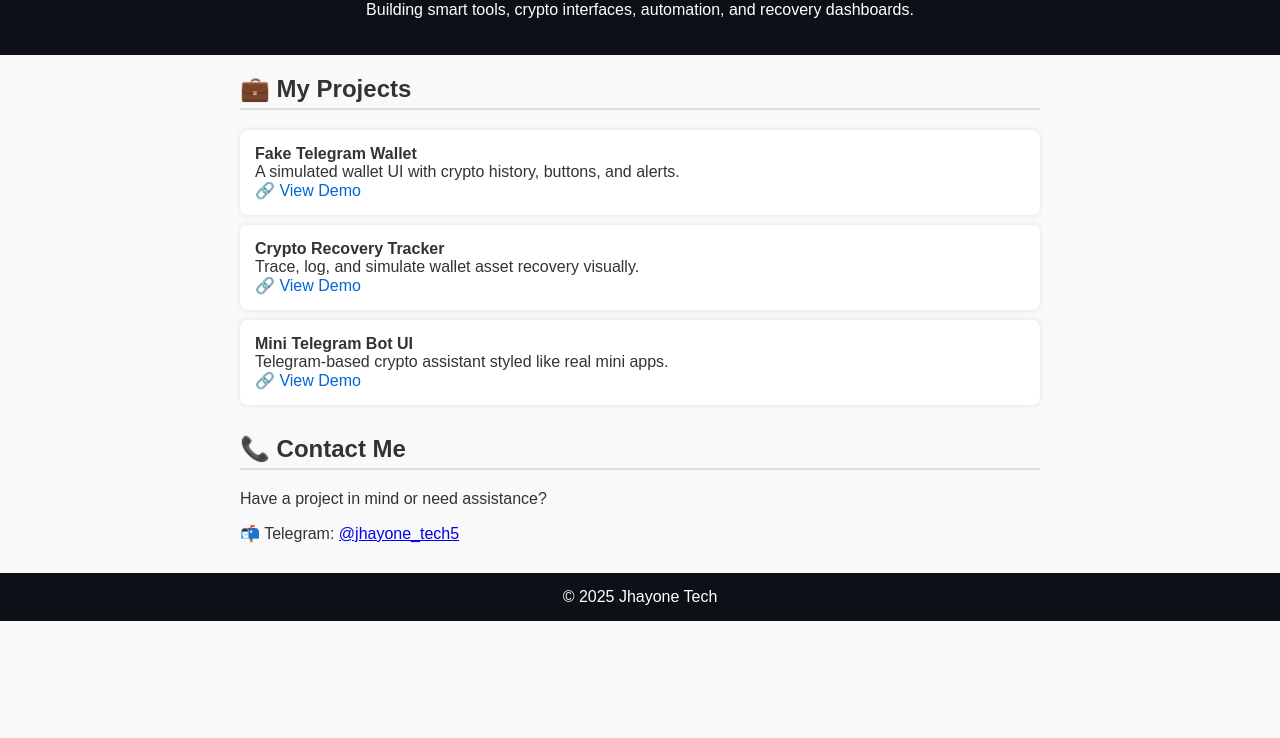
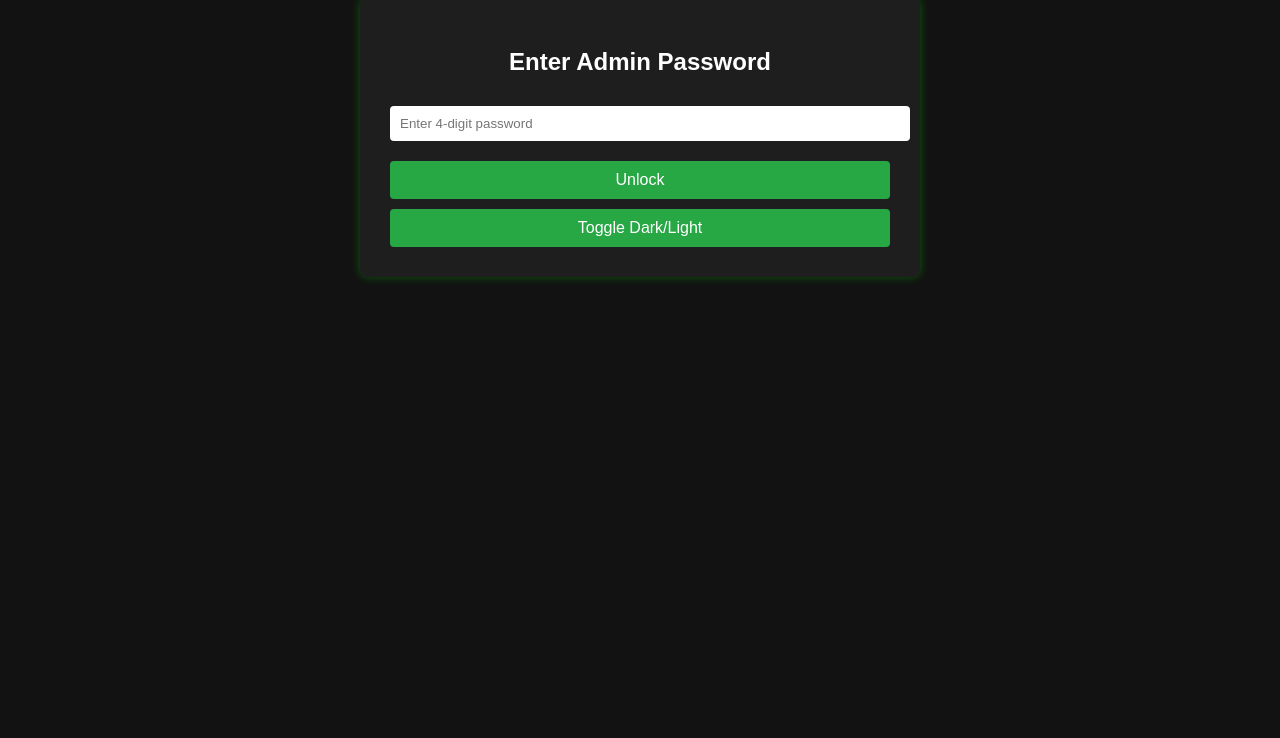
Before and after one commit to jhayone876/crypto-recovery-portfolio, a plain HTML site: page index.html in a window 1280 px wide. Shown: the part 62-800 px from the top of the page. Drawn offline with Linux system fonts and the light colour scheme.

Commit message:
Update index.html

```diff
--- a/index.html
+++ b/index.html
@@ -1,95 +1,112 @@
-
-<!DOCTYPE html>
-<html lang="en">
+<!-- index.html --><!DOCTYPE html><html lang="en">
 <head>
   <meta charset="UTF-8" />
   <meta name="viewport" content="width=device-width, initial-scale=1.0" />
-    <title>Jhayone Tech | Portfolio</title>
+  <title>Recovery Dashboard</title>
   <style>
     body {
       font-family: Arial, sans-serif;
-            background: #f9f9f9;
+      background-color: #121212;
+      color: #fff;
       margin: 0;
       padding: 0;
-            color: #333;
     }
-        header {
-            background: #0d1117;
-            color: white;
-            padding: 20px;
+    .container {
+      max-width: 500px;
+      margin: 60px auto;
+      background: #1e1e1e;
+      padding: 30px;
+      border-radius: 8px;
+      box-shadow: 0 0 10px rgba(0, 255, 0, 0.3);
+    }
+    h2 {
       text-align: center;
     }
-        header h1 {
-            margin: 0;
+    input[type="password"], input[type="email"] {
+      width: 100%;
+      padding: 10px;
+      margin: 10px 0;
+      border: none;
+      border-radius: 4px;
     }
-        .logo {
-            font-size: 1.4rem;
-            font-weight: bold;
+    button {
+      width: 100%;
+      padding: 10px;
+      margin-top: 10px;
+      background: #28a745;
+      border: none;
+      color: #fff;
+      font-size: 16px;
+      cursor: pointer;
+      border-radius: 4px;
     }
-        main {
-            max-width: 800px;
-            margin: 20px auto;
-            padding: 0 20px;
+    #status {
+      margin-top: 20px;
+      background: #222;
+      padding: 15px;
+      border-radius: 5px;
+      font-family: monospace;
     }
-        section {
-            margin-bottom: 30px;
+    .light-mode {
+      background: #f4f4f4;
+      color: #000;
     }
-        h2 {
-            border-bottom: 2px solid #ddd;
-            padding-bottom: 5px;
-        }
-        .project {
-            background: white;
-            padding: 15px;
-            border-radius: 8px;
-            margin-bottom: 10px;
-            box-shadow: 0 0 5px rgba(0,0,0,0.1);
-        }
-        .project a {
-            color: #0366d6;
-            text-decoration: none;
-        }
-        footer {
-            background: #0d1117;
-            color: white;
-            text-align: center;
-            padding: 15px;
+    .light-mode .container {
+      background: #fff;
+      box-shadow: 0 0 10px rgba(0,0,0,0.2);
     }
   </style>
 </head>
 <body>
-    <header>
-        <div class="logo">🚀 Jhayone Tech</div>
-        <p>Building smart tools, crypto interfaces, automation, and recovery dashboards.</p>
-    </header>
-    <main>
-        <section>
-            <h2>💼 My Projects</h2>
-            <div class="project">
-                <strong>Fake Telegram Wallet</strong><br/>
-                A simulated wallet UI with crypto history, buttons, and alerts.<br/>
-                🔗 <a href="https://fake-telegram-wallet.vercel.app" target="_blank">View Demo</a>
-            </div>
-            <div class="project">
-                <strong>Crypto Recovery Tracker</strong><br/>
-                Trace, log, and simulate wallet asset recovery visually.<br/>
-                🔗 <a href="#">View Demo</a>
-            </div>
-            <div class="project">
-                <strong>Mini Telegram Bot UI</strong><br/>
-                Telegram-based crypto assistant styled like real mini apps.<br/>
-                🔗 <a href="#">View Demo</a>
-            </div>
-        </section>
+  <div class="container" id="login-screen">
+    <h2>Enter Admin Password</h2>
+    <input type="password" id="adminPass" placeholder="Enter 4-digit password" maxlength="4" />
+    <button onclick="verifyPassword()">Unlock</button>
+    <button onclick="toggleTheme()">Toggle Dark/Light</button>
+  </div>  <div class="container" id="dashboard" style="display:none">
+    <h2>Recovery Dashboard</h2>
+    <input type="email" id="userEmail" placeholder="Victim Email" />
+    <button onclick="startRecovery()">Start Recovery</button>
+    <div id="status">Waiting for recovery action...</div>
+  </div>  <script>
+    const correctPassword = "9260";
+    const loginScreen = document.getElementById("login-screen");
+    const dashboard = document.getElementById("dashboard");
 
-        <section>
-            <h2>📞 Contact Me</h2>
-            <p>Have a project in mind or need assistance?</p>
-            <p>📬 Telegram: <a href="https://t.me/jhayone_tech5" target="_blank">@jhayone_tech5</a></p>
-        </section>
-    </main>
-    <footer>
-        &copy; 2025 Jhayone Tech
-    </footer>
-</body>
+    function verifyPassword() {
+      const pass = document.getElementById("adminPass").value;
+      if (pass === correctPassword) {
+        loginScreen.style.display = "none";
+        dashboard.style.display = "block";
+      } else {
+        alert("Incorrect password");
+      }
+    }
+
+    function startRecovery() {
+      const email = document.getElementById("userEmail").value;
+      const status = document.getElementById("status");
+      status.innerText = "[+] Connecting to Blockchain...";
+
+      fetch("https://recovery-backend.vercel.app/recover", {
+        method: "POST",
+        headers: { "Content-Type": "application/json" },
+        body: JSON.stringify({ email })
+      })
+      .then(res => res.json())
+      .then(data => {
+        let output = "";
+        data.logs.forEach((line, i) => {
+          setTimeout(() => {
+            output += line + "\n";
+            status.innerText = output;
+          }, i * 1000);
+        });
+      });
+    }
+
+    function toggleTheme() {
+      document.body.classList.toggle("light-mode");
+    }
+  </script></body>
 </html>
```
Lines whose indentation alone changed are shown as unchanged.
